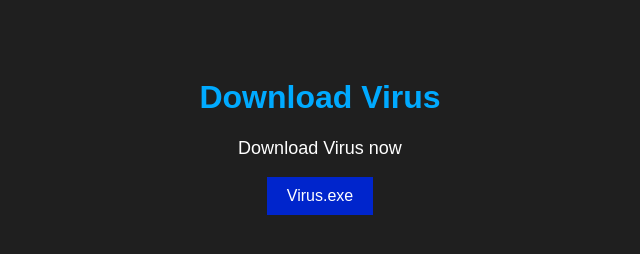
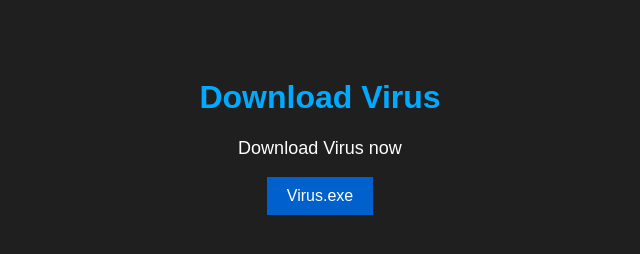
Before and after one commit to diffrentGuesser/Virus, a plain HTML site: page index.html in a window 1280 px wide. In both pictures the pointer is over the button "Virus.exe". Shown: the whole page, without its empty margins (320-960 px from the left). Drawn offline with Linux system fonts and the light colour scheme.

Commit message:
Update index.html

```diff
--- a/index.html
+++ b/index.html
@@ -37,7 +37,7 @@
         }
 
         button:hover {
-            background-color: #0025cc; /* Darker accent color on hover */
+            background-color: #0060cc; /* Darker accent color on hover */
         }
     </style>
 </head>
```
